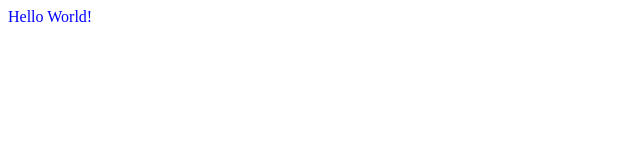
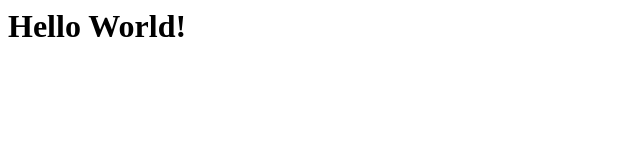
Before and after one commit to tongoonamujera/htm5-and-the-box-model, a plain HTML site: page index.html in a window 1280 px wide. Shown: the whole page, without its empty margins (0-640 px from the left). Drawn offline with Linux system fonts and the light colour scheme.

Commit message:
first commit

```diff
--- a/index.html
+++ b/index.html
@@ -1,9 +1,8 @@
 <! DOCTYPE html>
 <head>
   <link rel ="stylesheet" href = "style.css">
-
-</head>
+  </head>
 <body>
-<header> Hello World!</header>
+<H1>Hello World!</H1>
 </body>
 </html>
```
Also changed, not shown: 1 other file.
